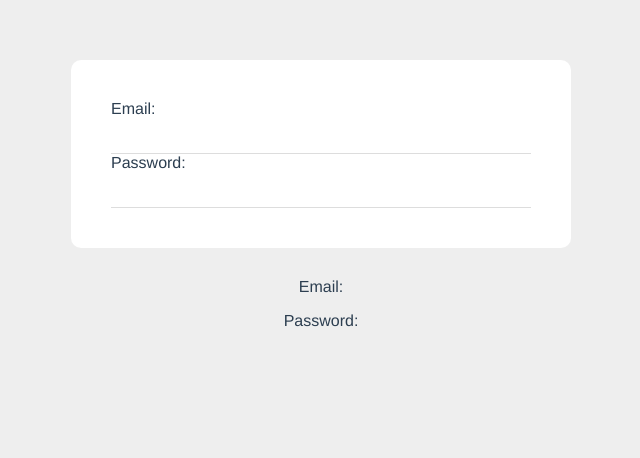
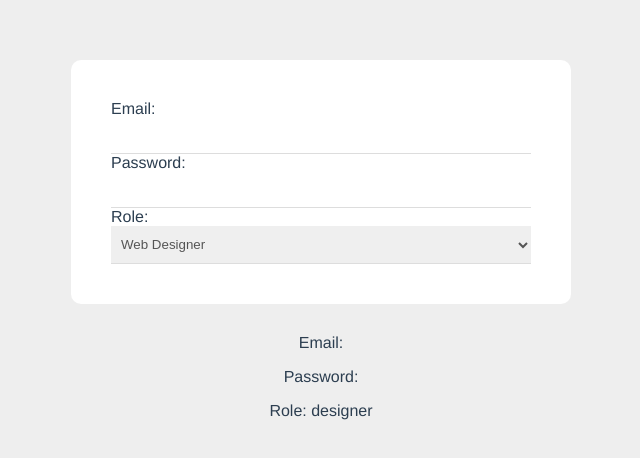
Before and after one commit to JYuwoody/Vue, a Vue app in the folder web-form/: page / in a window 1280 px wide. Shown: the top 458 px of the page, without its empty margins (319-959 px from the left). Built offline with nearby package versions, Linux system fonts and the light colour scheme.

Commit message:
Select Boxes

```diff
--- a/web-form/src/components/SignupForm.vue
+++ b/web-form/src/components/SignupForm.vue
@@ -6,9 +6,16 @@
     <label>Password:</label>
     <input type="password" required v-model="password">
 
+    <label>Role:</label>
+    <select v-model="role">
+        <option value="developer">Web Developer</option>
+        <option value="designer">Web Designer</option>
+    </select>
+
   </form>
   <p>Email: {{ email }}</p>
   <p>Password: {{ password }}</p>
+  <p>Role: {{ role }}</p>
 </template>
 
 <script>
@@ -16,7 +23,8 @@
     data() {
         return {
             email: '',
-            password: ''
+            password: '',
+            role: 'designer'
         }
     }
 }
@@ -40,7 +48,7 @@
         letter-spacing: 1px;
         font-weight: bold;
     }
-    input {
+    input, select {
         display: block;
         padding: 10px 6px;
         width: 100%;
```
